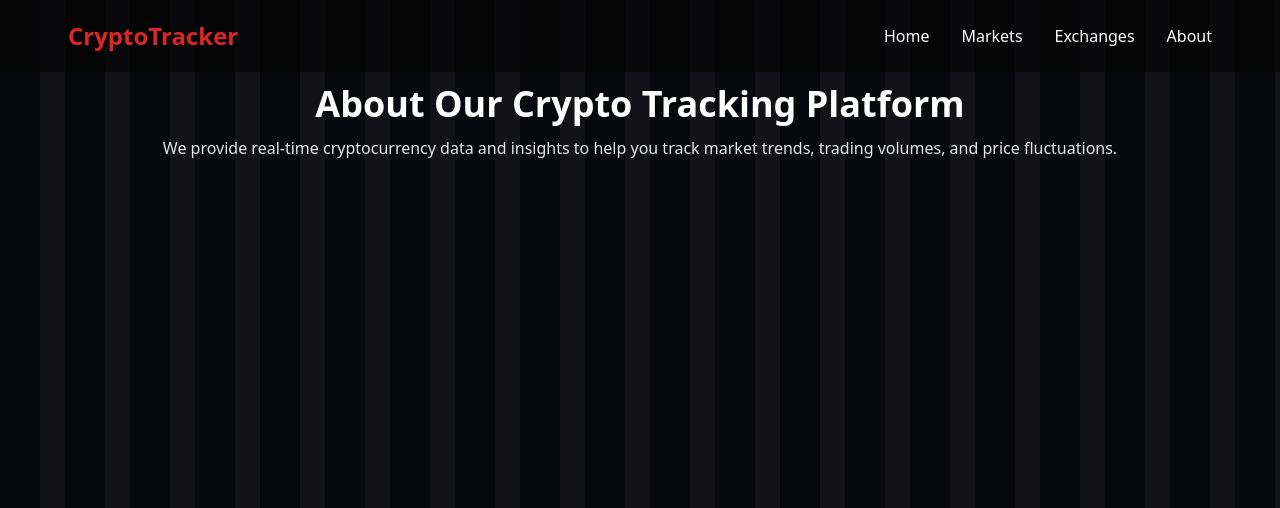
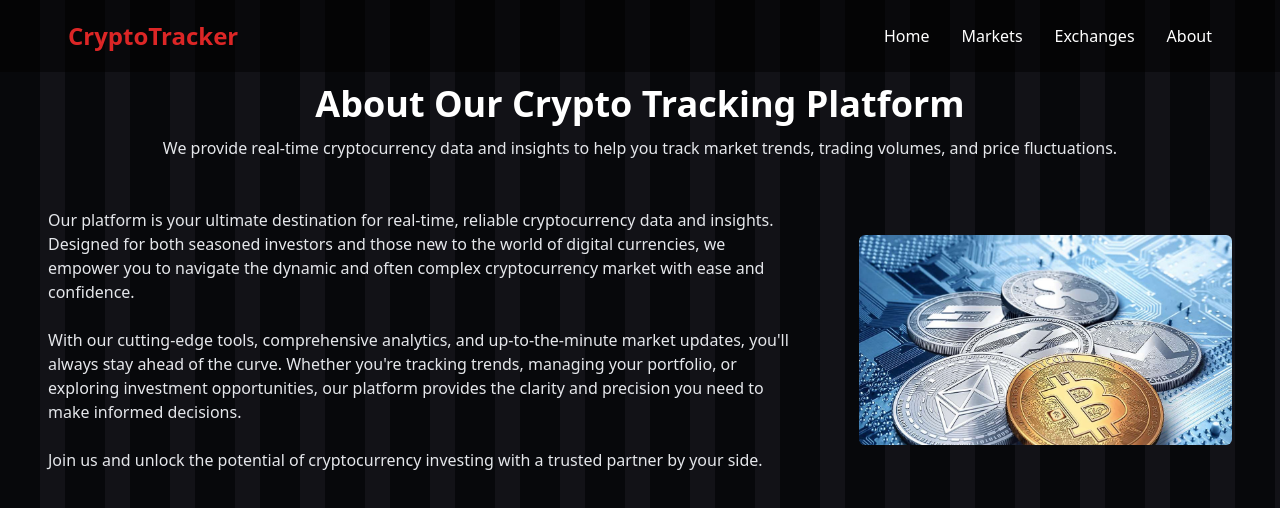
Before and after one commit to khachatryanhovhannes/crypto-website, a Next.js app: page /about in a window 1280 px wide. Shown: the top 508 px of the page. Built offline with nearby package versions, Linux system fonts and the light colour scheme.

Commit message:
develop: About page first section

```diff
--- a/app/about/page.tsx
+++ b/app/about/page.tsx
@@ -1,4 +1,7 @@
 import { PageHeading } from "@/components/global";
+import Image from "next/image";
+import image from "../../public/images/og_og_164170274424574395.jpg";
+import image2 from "../../public/images/71a53a2f2c8bc26fa1d582c17a80d021.jpg";
 
 export default function About() {
   return (
@@ -7,6 +10,35 @@ export default function About() {
         title="About Our Crypto Tracking Platform"
         subtitle="We provide real-time cryptocurrency data and insights to help you track market trends, trading volumes, and price fluctuations."
       />
+      <div className="flex flex-col lg:flex-row items-center gap-16 py-12">
+        <p className="lg:w-2/3 w-full text-gray-200">
+          Our platform is your ultimate destination for real-time, reliable
+          cryptocurrency data and insights. Designed for both seasoned investors
+          and those new to the world of digital currencies, we empower you to
+          navigate the dynamic and often complex cryptocurrency market with ease
+          and confidence.
+          <br />
+          <br />
+          With our cutting-edge tools, comprehensive analytics, and
+          up-to-the-minute market updates, you&apos;ll always stay ahead of the
+          curve. Whether you&apos;re tracking trends, managing your portfolio,
+          or exploring investment opportunities, our platform provides the
+          clarity and precision you need to make informed decisions.
+          <br />
+          <br />
+          Join us and unlock the potential of cryptocurrency investing with a
+          trusted partner by your side.
+        </p>
+        <div className="lg:w-1/3 w-full relative aspect-video">
+          <Image
+            src={image}
+            fill
+            alt="Cryptocurrency data illustration"
+            className="object-cover rounded-md"
+          />
+        </div>
+      </div>
+
 
     </main>
   );
```
Also changed, not shown: public/images/71a53a2f2c8bc26fa1d582c17a80d021.jpg (added), public/images/og_og_164170274424574395.jpg (added).
